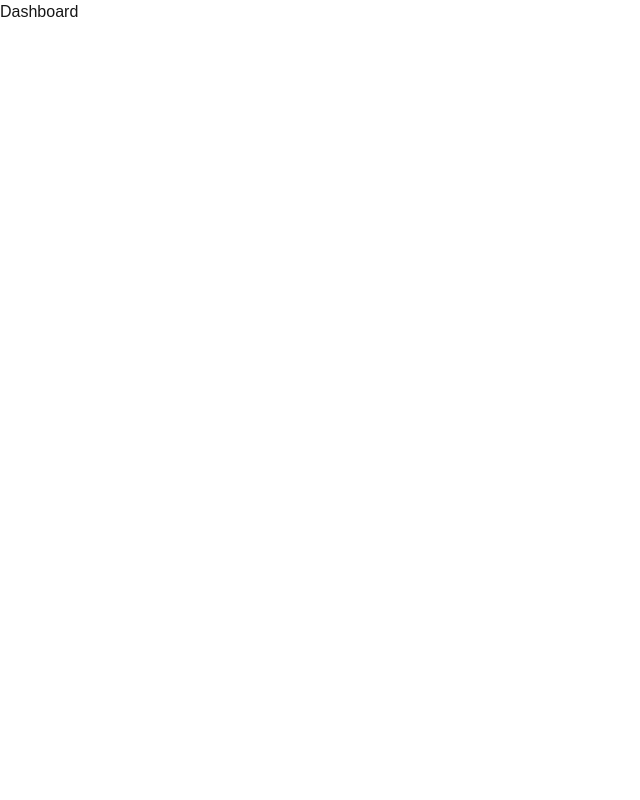
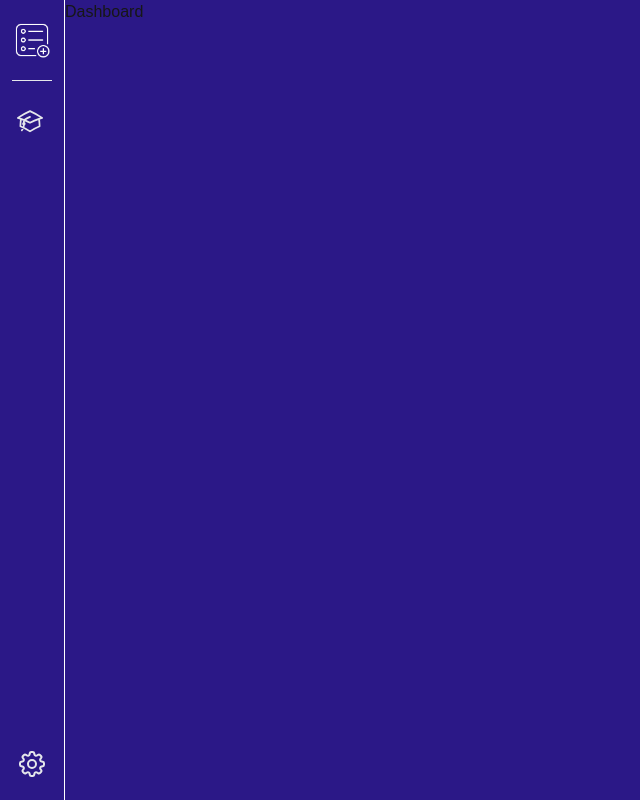
Before and after one commit to mureedhussain1/Task-Management-Reactjs-Nextjs-Tailwindcss, a Next.js app: page / in a window 1280 px wide. Shown: the whole page, without its empty margins (0-640 px from the left). Built offline with nearby package versions, Linux system fonts and the light colour scheme.

Commit message:
Setup application layout

```diff
--- a/src/app/layout.tsx
+++ b/src/app/layout.tsx
@@ -1,6 +1,7 @@
 import type { Metadata } from "next";
 import localFont from "next/font/local";
 import "./globals.css";
+import SideNav from "../components/sidenav";
 
 const geistSans = localFont({
   src: "./fonts/GeistVF.woff",
@@ -28,7 +29,12 @@ export default function RootLayout({
       <body
         className={`${geistSans.variable} ${geistMono.variable} antialiased`}
       >
-        {children}
+        <aside className="absolute h-full min-h-screen w-16">
+          <SideNav />
+        </aside>
+        <div className="ml-17 min-h-screen overflow-scroll bg-blue-700">
+          {children}
+        </div>
       </body>
     </html>
   );
```
